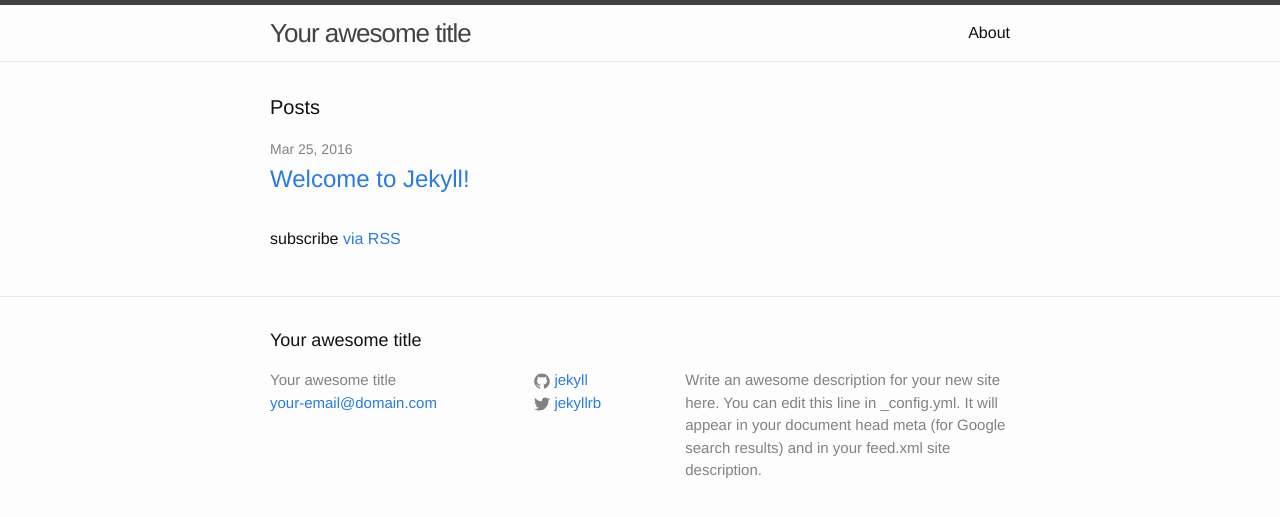
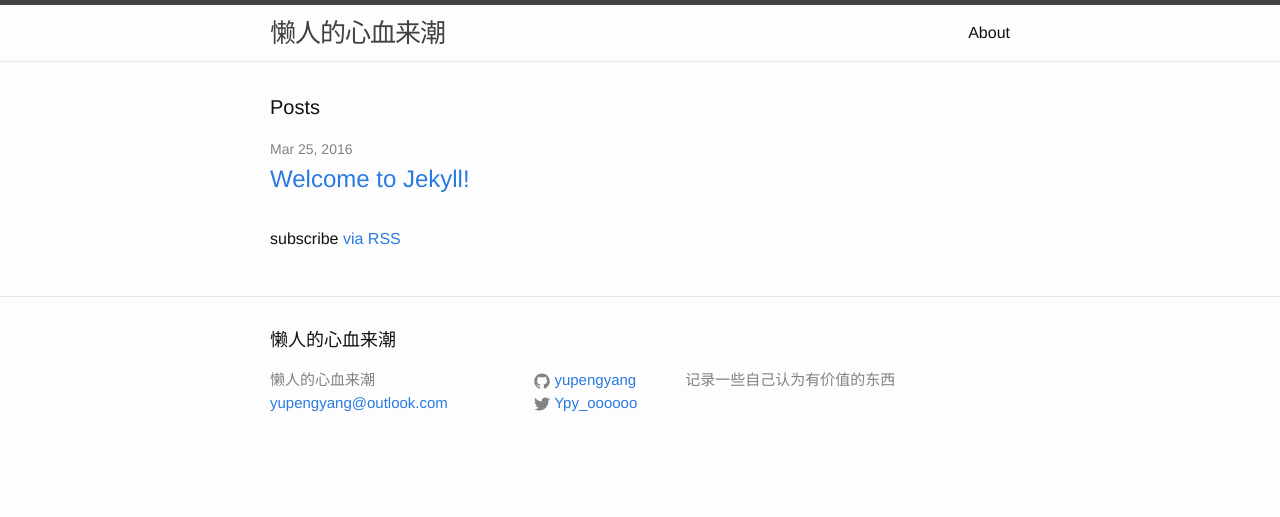
Before and after one commit to yanni-fe/yupengyang.github.io, a Jekyll site: the page built from index.html, in a window 1280 px wide. Shown: the top 517 px of the page. Built offline with Jekyll 4.4.1, drawn with Linux system fonts in a browser that asks for light colours.

Commit message:
modify config

```diff
--- a/_config.yml
+++ b/_config.yml
@@ -6,16 +6,14 @@
 # 'jekyll serve'. If you change this file, please restart the server process.
 
 # Site settings
-title: Your awesome title
-email: your-email@domain.com
+title: 懒人的心血来潮
+email: yupengyang@outlook.com
 description: > # this means to ignore newlines until "baseurl:"
-  Write an awesome description for your new site here. You can edit this
-  line in _config.yml. It will appear in your document head meta (for
-  Google search results) and in your feed.xml site description.
+    记录一些自己认为有价值的东西
 baseurl: "" # the subpath of your site, e.g. /blog
 url: "http://yourdomain.com" # the base hostname & protocol for your site
-twitter_username: jekyllrb
-github_username:  jekyll
+twitter_username: Ypy_oooooo
+github_username: yupengyang
 
 # Build settings
 markdown: kramdown
```
